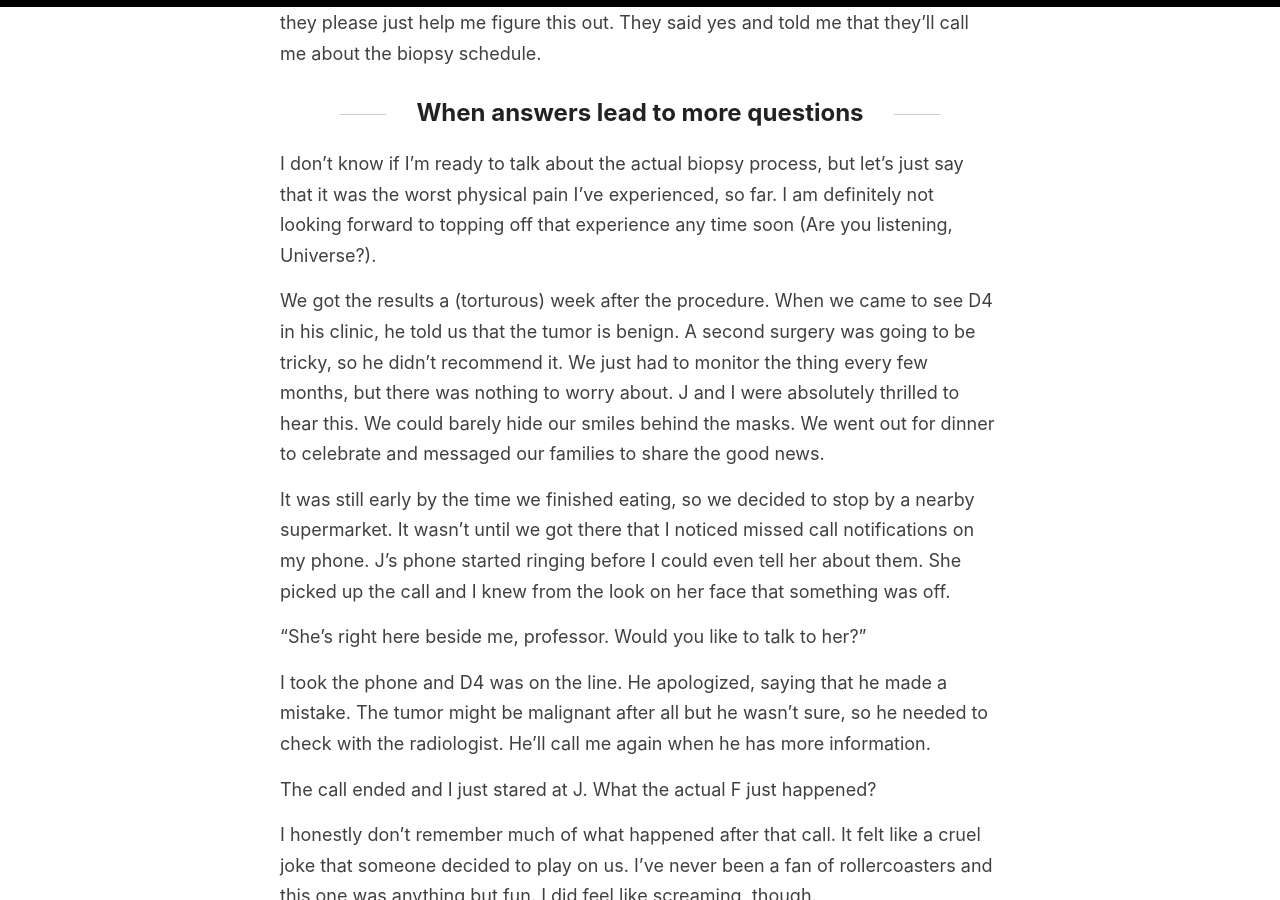
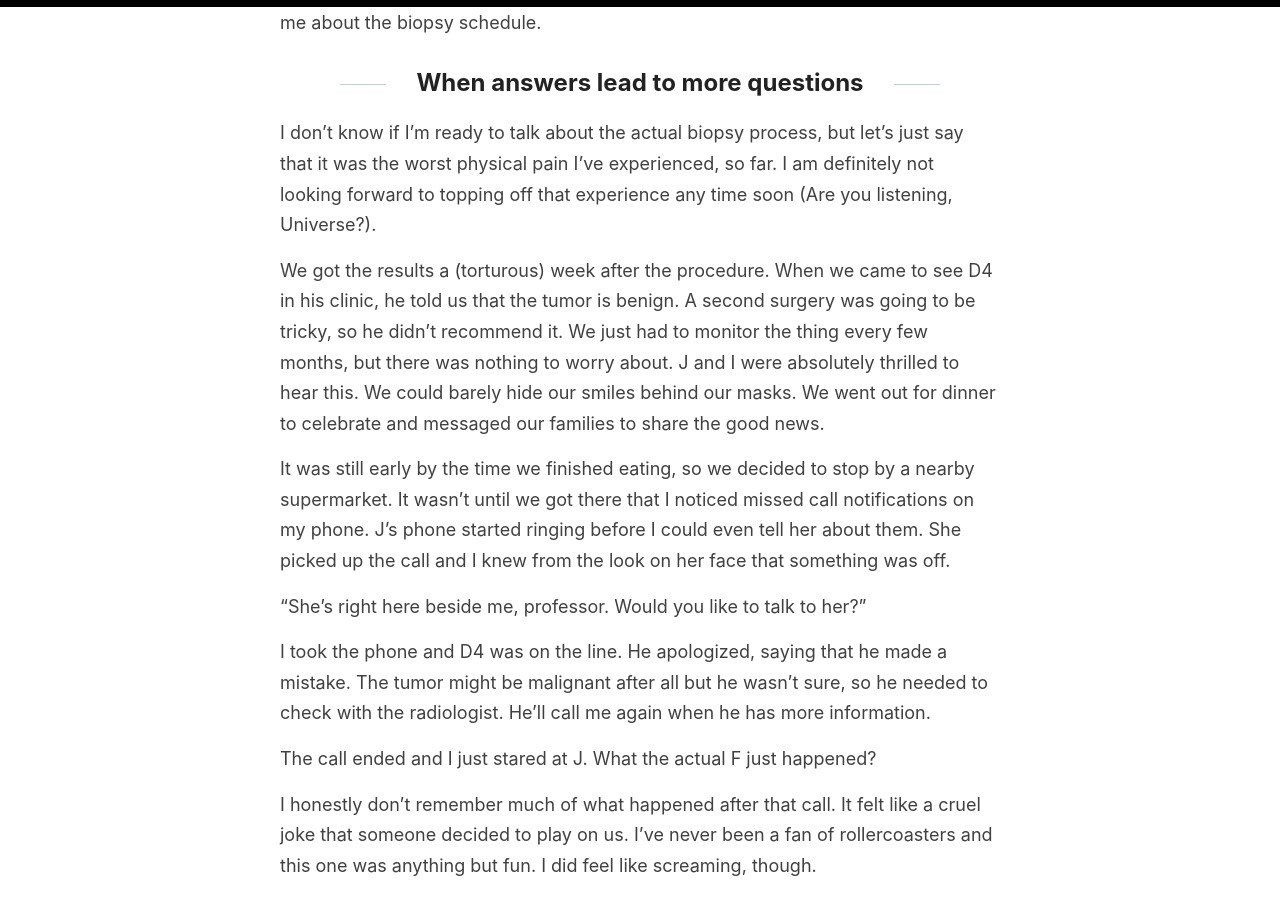
Before and after one commit to rialitybytes/rialitybytes.github.io, a Jekyll site: the page built from _posts/2022-01-06-odyssey-2.md, in a window 1280 px wide and 900 px high, scrolled down 1675 px. Built offline with Jekyll 4.4.1, drawn with Linux system fonts in a browser that asks for light colours; our own code applies the rules of GitHub Pages for plain Markdown files; some of the changed text lies outside the part shown.

Commit message:
Update 2022-01-06-odyssey-2.md

```diff
--- a/_posts/2022-01-06-odyssey-2.md
+++ b/_posts/2022-01-06-odyssey-2.md
@@ -22,7 +21,7 @@ I went back to the hospital where I had my first surgery and requested for my re
 
 On the day of my appointment, I went to the hospital early and waited for my turn. Armed with my medical records from Hospital 1 (H1) and copies of my scans from Hospital 2 (H2), I was prepared to have Doctor 3 (D3) look over my stuff and say, "False alarm. You're all good.".
 
-Spoiler alert: that didn't happen.
+_Spoiler alert: that didn't happen._
 
 Instead, D3 wasn't even in the room when I was called in. It just so happened that he had a meeting that morning and someone else (possibly a resident) was just filling in. He took my medical history and eventually conceded that this was above his pay grade. He asked if I had time to come back later that afternoon to see another doctor who was supposedly _the guy_ for spinal issues. I wasn't going to leave the hospital empty-handed, so I said yes.
 
@@ -34,7 +33,7 @@ D4 was incredulous about how 1) _Action Star_ didn't have me do an MRI before or
 
 I don't know if I'm ready to talk about the actual biopsy process, but let's just say that it was the worst physical pain I've experienced, so far. I am definitely not looking forward to topping off that experience any time soon (Are you listening, Universe?).
 
-We got the results a (torturous) week after the procedure. When we came to see D4 in his clinic, he told us that the tumor is benign. A second surgery was going to be tricky, so he didn't recommend it. We just had to monitor the thing every few months, but there was nothing to worry about. J and I were absolutely thrilled to hear this. We could barely hide our smiles behind the masks. We went out for dinner to celebrate and messaged our families to share the good news.
+We got the results a (torturous) week after the procedure. When we came to see D4 in his clinic, he told us that the tumor is benign. A second surgery was going to be tricky, so he didn't recommend it. We just had to monitor the thing every few months, but there was nothing to worry about. J and I were absolutely thrilled to hear this. We could barely hide our smiles behind our masks. We went out for dinner to celebrate and messaged our families to share the good news.
 
 It was still early by the time we finished eating, so we decided to stop by a nearby supermarket. It wasn't until we got there that I noticed missed call notifications on my phone. J's phone started ringing before I could even tell her about them. She picked up the call and I knew from the look on her face that something was off.
 
```
Also changed, not shown: other parts of _posts/2022-01-06-odyssey-2.md (+0 -1 lines).
